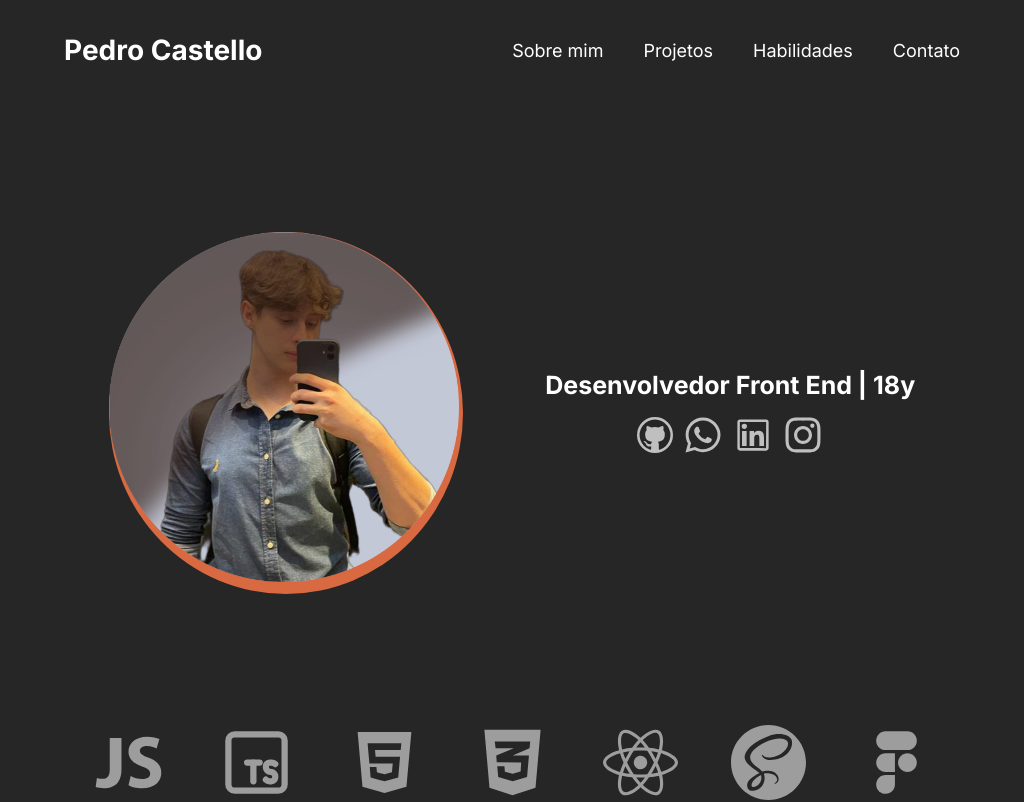
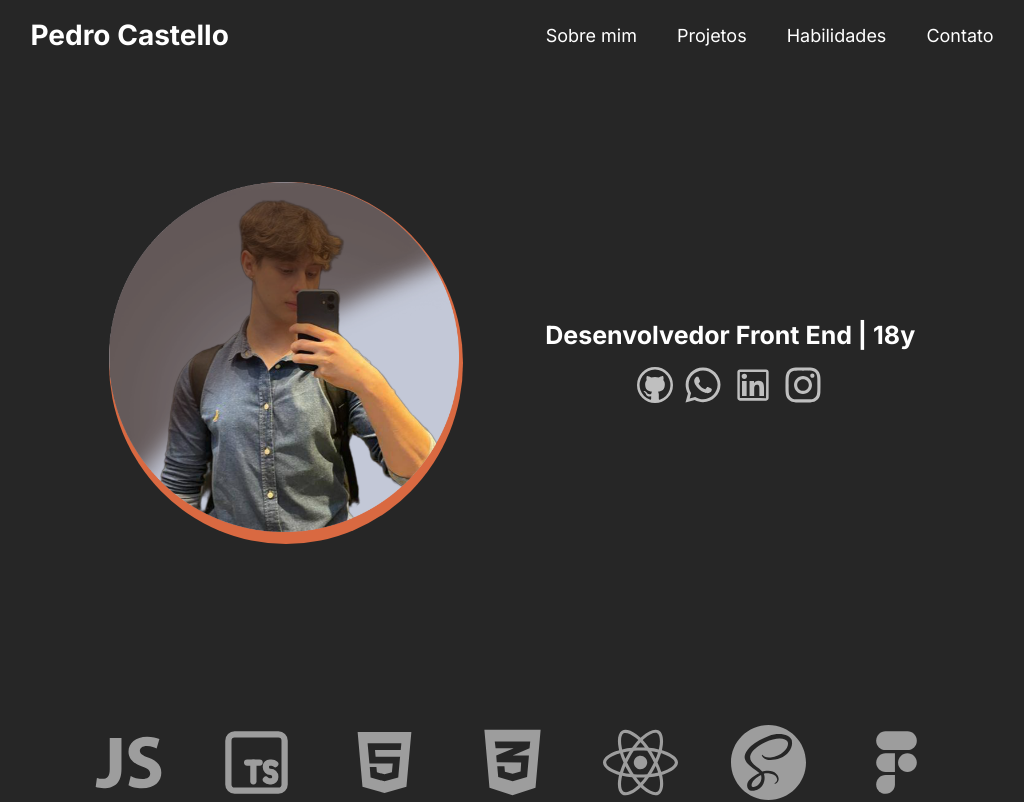
Before and after one commit to petrinks/portfolio, a React (Vite) app: page / in a window 1280 px wide. Shown: the top 802 px of the page, without its empty margins (128-1152 px from the left). Built offline with nearby package versions, Linux system fonts and the light colour scheme.

Commit message:
header update

```diff
--- a/src/App.css
+++ b/src/App.css
@@ -301,10 +301,20 @@ main{
 
 header{
     width: 100%;
-    height: 100px;
+    height: 70px;
     display: flex;
     align-items: center;
-    justify-content: space-between;
+    justify-content: space-around;
+	position: fixed;
+	transition: 0.6s ease-in-out;
+	z-index: 1000;
+
+}
+
+.scrolled{
+	background-color: #73737356;
+	backdrop-filter: blur(10px);
+	z-index: 1000;
 }
 
 header div h1{
@@ -555,8 +565,8 @@ header div h1{
 	flex-direction: column;
 	align-items: center;
 	text-align: justify;
+	gap: 20px;
 	position: relative;
-	gap: 20px;
 }
 
 .container-sobremim h1{
@@ -647,7 +657,6 @@ header div h1{
 	.container-sobremim{
 		width: 90%;
 		min-height: 50%;
-		/* position: relative; */
 		padding: 15px;
 	}
 	.content-p-sobremim{
--- a/src/App.tsx
+++ b/src/App.tsx
@@ -17,13 +17,32 @@ import { CgFigma } from "react-icons/cg";
 import { FaPlane } from "react-icons/fa";
 import { BsFillLightbulbFill } from "react-icons/bs";
 import { FaVirus } from "react-icons/fa";
-import { useState } from "react";
+import { useEffect, useState } from "react";
 
 function App() {
   const [menuAtivo,setMenuAtivo] = useState(true)
   const [iconAtivo,setIconAtivo] = useState(false)
   const [lerMaisProject, setlerMaisProject ] = useState(true)
   const [mostrarMaisProjetos, setMostrarMaisProjetos] = useState(true)
+  const [scrolled, setScrolled] = useState(false)
+
+  useEffect (() => {
+    const handleScroll = () =>{
+    const scrollTop = window.scrollY;
+    if (scrollTop > 0) {
+      setScrolled(true)
+    } else {
+      setScrolled(false)
+    }
+  };
+    window.addEventListener("scroll", handleScroll);
+
+    return() => {
+      window.removeEventListener("scroll", handleScroll);
+    };
+  }, []);
+
+
 
   function trocarMenuAtivo() {
     setMenuAtivo(!menuAtivo)
@@ -80,7 +99,8 @@ function App() {
      <main>
 
       <div className="primeira-impressao">
-          <header>
+        <div className="fake-header"></div>
+          <header className={scrolled ? "scrolled" : ''}>
             <div>
               <h1>Pedro Castello</h1>
             </div>
```
